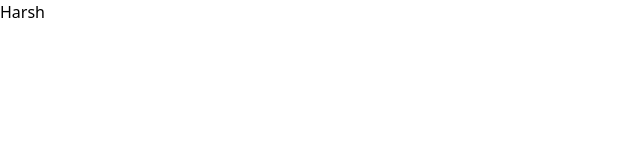
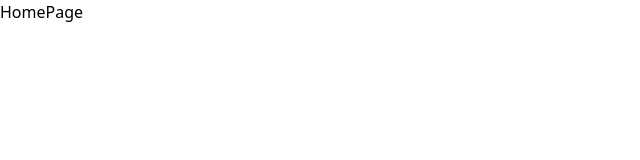
Before and after one commit to harsh6754/Solar-Power-Application, a React (Create React App) app in the folder client/: page / in a window 1280 px wide. Shown: the top 160 px of the page, without its empty margins (0-640 px from the left). Built offline with nearby package versions, Linux system fonts and the light colour scheme.

Commit message:
Frontend React-router-dom setup

```diff
--- a/client/package.json
+++ b/client/package.json
@@ -9,6 +9,7 @@
     "concurrently": "^9.0.1",
     "react": "^18.3.1",
     "react-dom": "^18.3.1",
+    "react-router-dom": "^6.27.0",
     "react-scripts": "5.0.1",
     "web-vitals": "^2.1.4"
   },
--- a/client/src/App.js
+++ b/client/src/App.js
@@ -1,8 +1,14 @@
 import React from 'react';
+import {Routes,Route} from 'react-router-dom';
+import Homepage from './component/homepage';
+import './index.css';
+
 function App() {
   return (
-    <div className="App">
-       Harsh
+    <div>
+       <Routes>
+           <Route path="/" element={<Homepage/>}/>
+       </Routes>
     </div>
   );
 }
--- /dev/null
+++ b/client/src/component/homepage.jsx
@@ -0,0 +1,11 @@
+import React from 'react'
+
+const Homepage = () => {
+  return (
+    <div>
+      HomePage
+    </div>
+  )
+}
+
+export default Homepage
--- a/client/src/index.js
+++ b/client/src/index.js
@@ -1,11 +1,13 @@
 import React from 'react';
 import ReactDOM from 'react-dom/client';
-import './index.css';
+import {BrowserRouter} from 'react-router-dom';
 import App from './App';
 
 const root = ReactDOM.createRoot(document.getElementById('root'));
 root.render(
   <React.StrictMode>
-    <App />
+    <BrowserRouter>
+      <App />
+    </BrowserRouter>
   </React.StrictMode>
 );
```
Also changed, not shown: package.json (+5 -4 lines), 2 other files (tests, documents, lock files or other folders).
